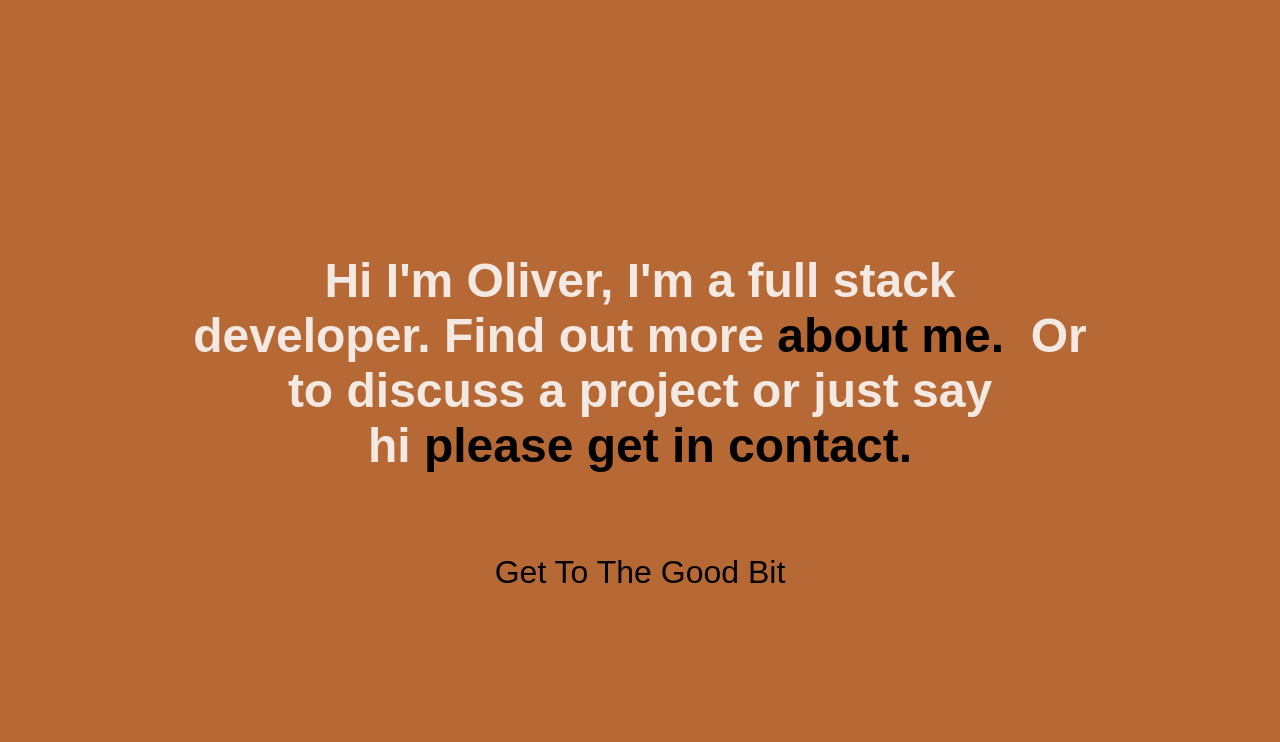
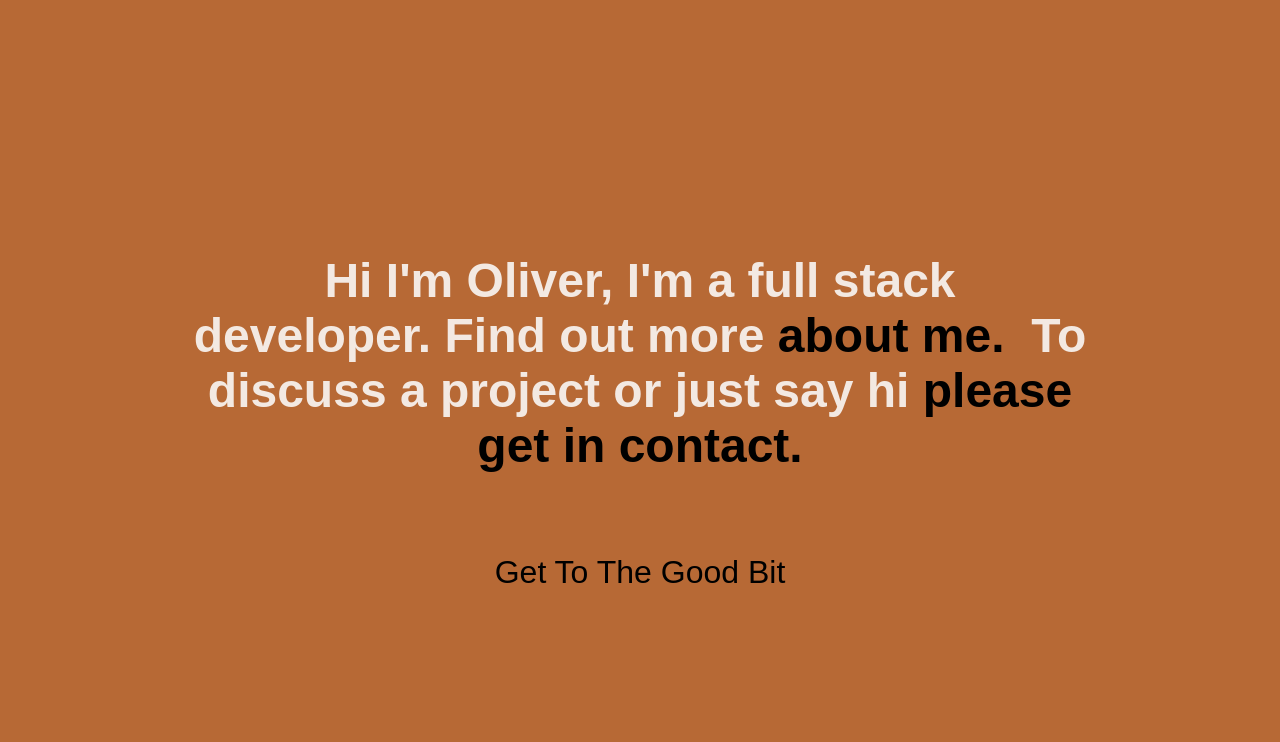
Before and after one commit to OlBal/olbal, a Gatsby site: page / in a window 1280 px wide. Shown: the part 58-800 px from the top of the page. Built offline with nearby package versions, Linux system fonts and the light colour scheme; Gatsby itself is replaced by a stand-in of ours; a web font is replaced by a local one.

Commit message:
changed hero text

```diff
--- a/src/components/Hero/Hero.js
+++ b/src/components/Hero/Hero.js
@@ -14,7 +14,7 @@ const Hero = ({ content }) => {
             <a class="contact__link" href="/about">
               about me. &nbsp;
             </a>
-            Or to discuss a project or just say hi
+            To discuss a project or just say hi
             <a class="contact__link" href="mailto:oliverballon1@gmail.com">
               &nbsp;please get in contact.
             </a>
```
